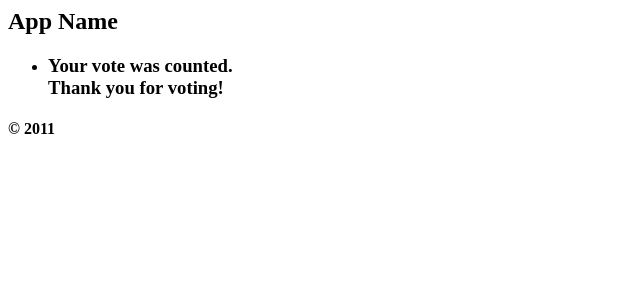
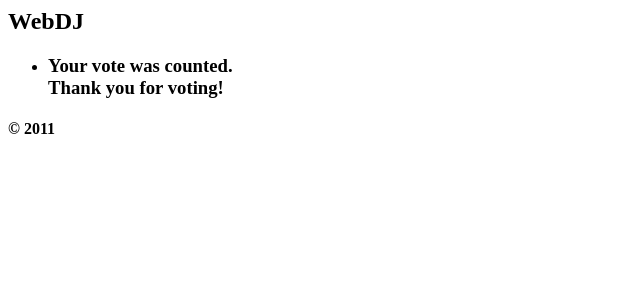
Before and after one commit to BaN4NaJ0e/webDJ, a Python web app: template templates/voted.html in a window 1280 px wide. Shown: the top 300 px of the page, without its empty margins (0-640 px from the left). Run offline with Jinja, Linux system fonts and the light colour scheme; the template is opened without the code that fills it, so the values that code supplies are empty; some libraries are stand-ins or nearby versions.

Commit message:
fixed header name to WebDJ

```diff
--- a/templates/voted.html
+++ b/templates/voted.html
@@ -14,7 +14,7 @@
 <div data-role="page" id="home" >
 
 	 <div data-role="header">
-	 <h2>App Name</h2>
+	 <h2>WebDJ</h2>
 	 </div><!-- /header -->
 
 <div data-role="content">
```
